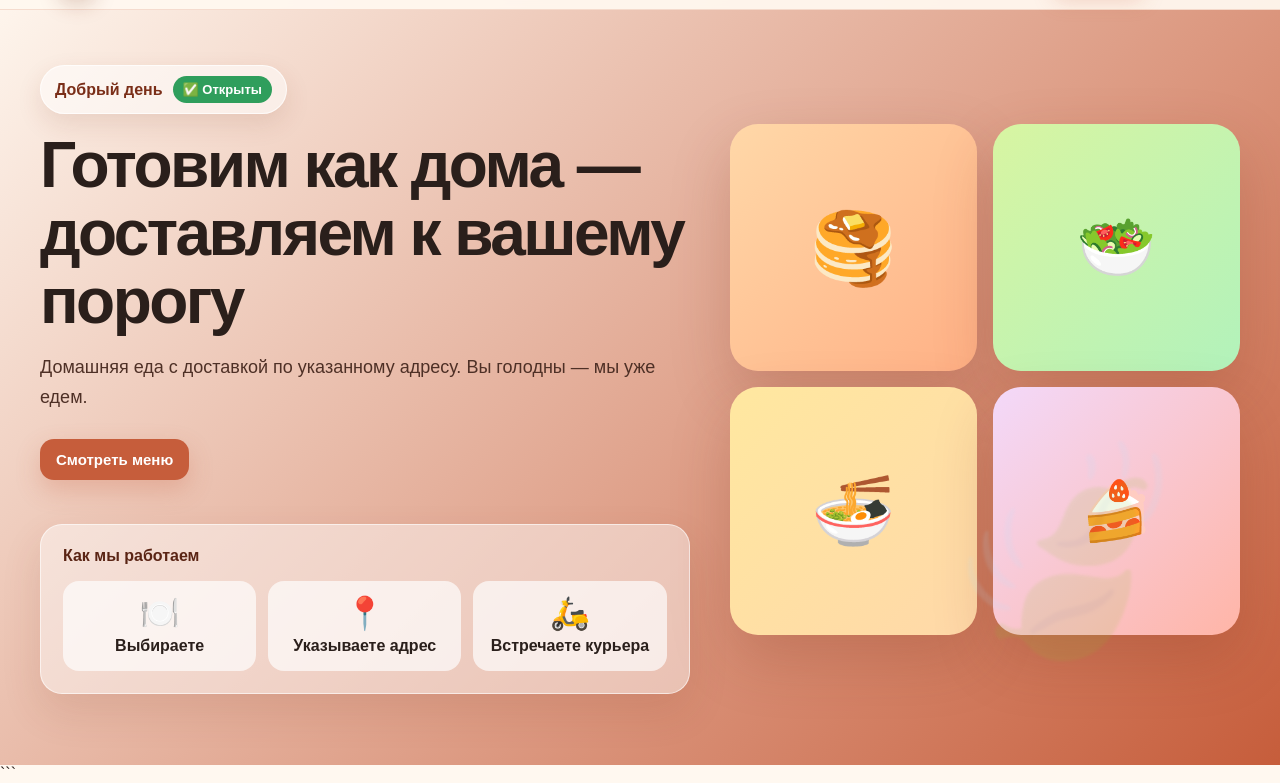
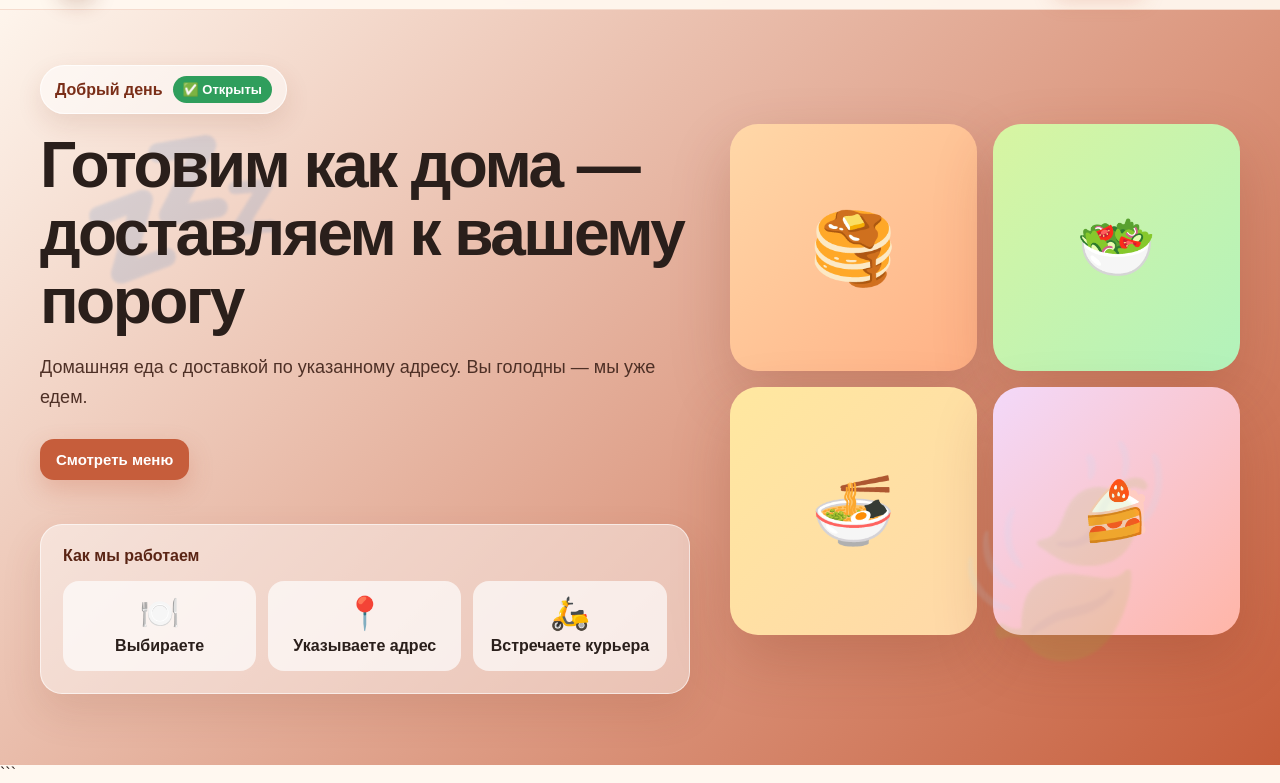
Before and after one commit to Chastie-Est/Est, a plain HTML site: page index.html in a window 1280 px wide. Shown: the part 53-836 px from the top of the page. Drawn offline with Linux system fonts and the light colour scheme.

Commit message:
Update index.html

```diff
--- a/index.html
+++ b/index.html
@@ -136,7 +136,7 @@ html
     overflow: hidden;
   }
   .hero::before {
-    content: url = https://youtu.be/K4QzEnFIApE?si=d_dGKPWULoXHPI59;
+    content: "💤";
     position: absolute;
     left: 6%;
     top: 18%;
```
